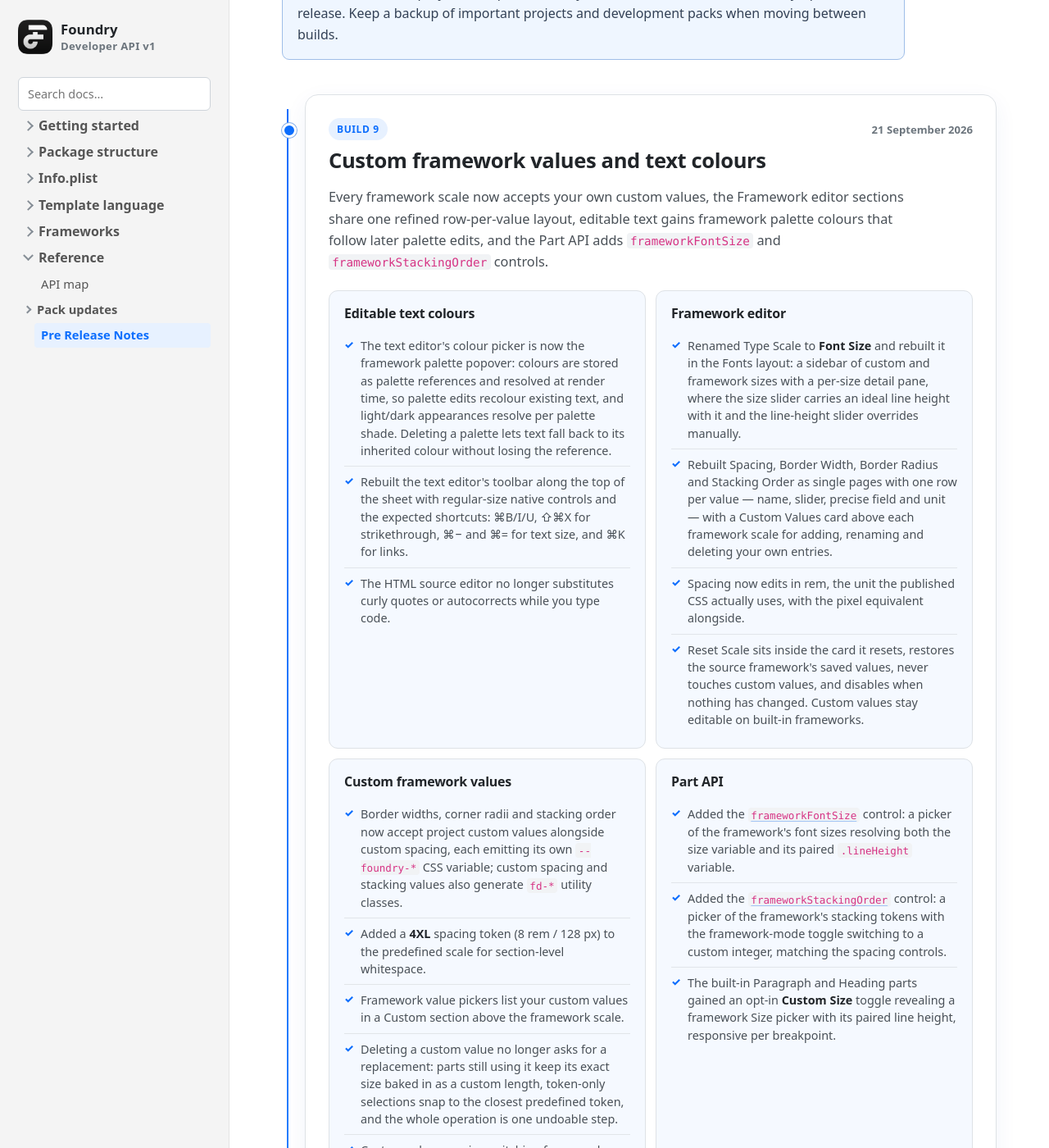
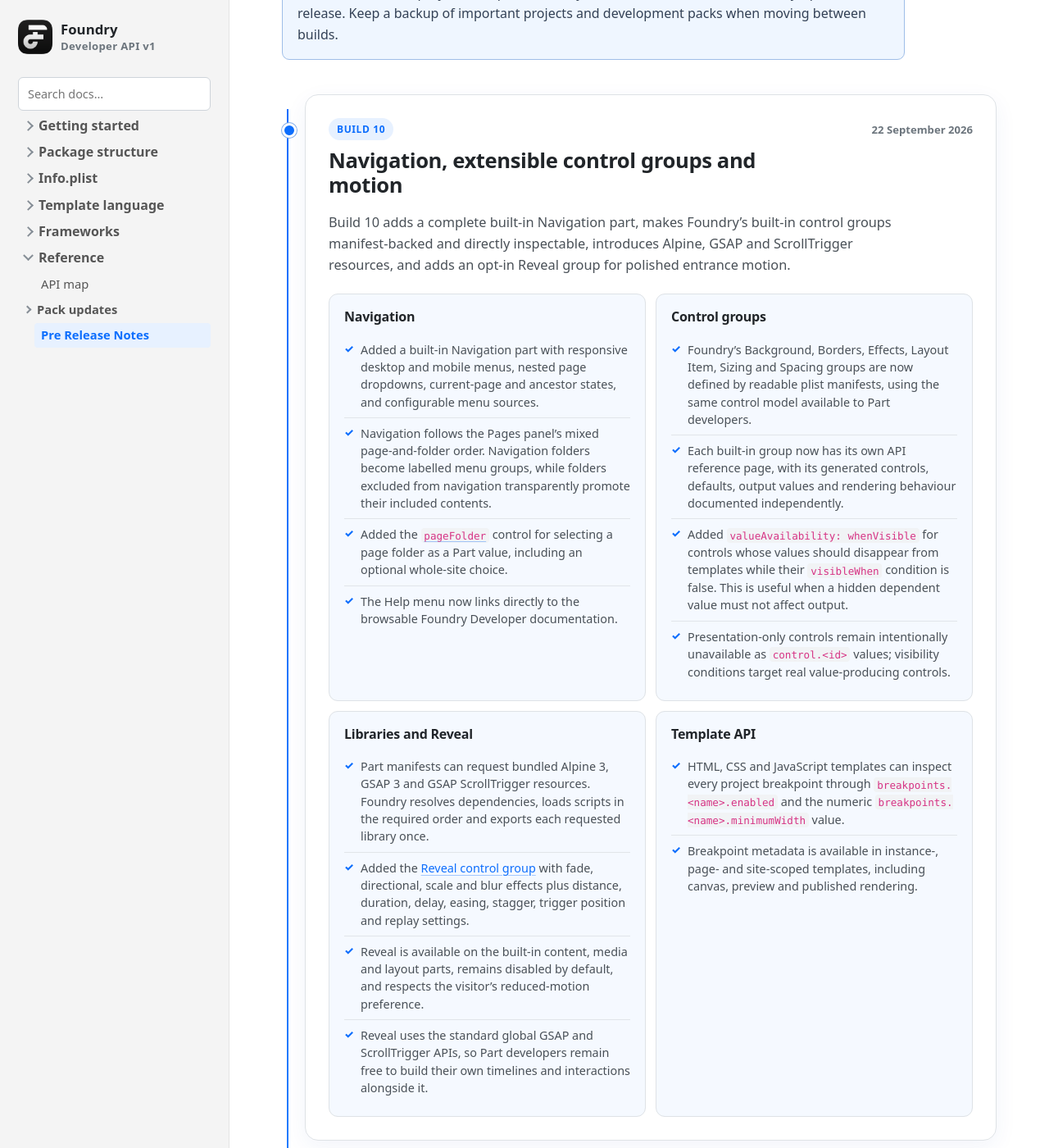
Before and after one commit to doobox/foundry-developer-api, a Jekyll site: the page built from pre-release-notes.md, in a window 1280 px wide and 1400 px high, scrolled down 394 px. Shown: the whole window at 82% size. Built offline with Jekyll 4.4.1, drawn with Linux system fonts in a browser that asks for light colours.

Commit message:
Add Build 10 pre-release notes

```diff
--- a/pre-release-notes.md
+++ b/pre-release-notes.md
@@ -11,6 +11,7 @@
     <h1>Pre-release notes</h1>
     <p class="lede">A concise history of the preview builds shared with Foundry’s early developers. Each build includes everything listed in the builds before it.</p>
     <nav class="release-jump" aria-label="Jump to a preview build">
+        <a href="#build-10">Build 10</a>
         <a href="#build-9">Build 9</a>
         <a href="#build-8">Build 8</a>
         <a href="#build-7">Build 7</a>
@@ -26,6 +27,57 @@
 </div>
 
 <div class="release-timeline">
+    <article class="release-build" id="build-10">
+        <header class="release-build-header">
+            <div>
+                <span class="release-build-number">Build 10</span>
+                <h2>Navigation, extensible control groups and motion</h2>
+            </div>
+            <time datetime="2026-09-22">22 September 2026</time>
+        </header>
+        <p class="release-summary">Build 10 adds a complete built-in Navigation part, makes Foundry’s built-in control groups manifest-backed and directly inspectable, introduces Alpine, GSAP and ScrollTrigger resources, and adds an opt-in Reveal group for polished entrance motion.</p>
+
+        <div class="release-groups">
+            <section class="release-group">
+                <h3>Navigation</h3>
+                <ul class="release-list">
+                    <li>Added a built-in Navigation part with responsive desktop and mobile menus, nested page dropdowns, current-page and ancestor states, and configurable menu sources.</li>
+                    <li>Navigation follows the Pages panel’s mixed page-and-folder order. Navigation folders become labelled menu groups, while folders excluded from navigation transparently promote their included contents.</li>
+                    <li>Added the <a href="page-folder-control.html"><code>pageFolder</code></a> control for selecting a page folder as a Part value, including an optional whole-site choice.</li>
+                    <li>The Help menu now links directly to the browsable Foundry Developer documentation.</li>
+                </ul>
+            </section>
+
+            <section class="release-group">
+                <h3>Control groups</h3>
+                <ul class="release-list">
+                    <li>Foundry’s Background, Borders, Effects, Layout Item, Sizing and Spacing groups are now defined by readable plist manifests, using the same control model available to Part developers.</li>
+                    <li>Each built-in group now has its own API reference page, with its generated controls, defaults, output values and rendering behaviour documented independently.</li>
+                    <li>Added <code>valueAvailability: whenVisible</code> for controls whose values should disappear from templates while their <code>visibleWhen</code> condition is false. This is useful when a hidden dependent value must not affect output.</li>
+                    <li>Presentation-only controls remain intentionally unavailable as <code>control.&lt;id&gt;</code> values; visibility conditions target real value-producing controls.</li>
+                </ul>
+            </section>
+
+            <section class="release-group">
+                <h3>Libraries and Reveal</h3>
+                <ul class="release-list">
+                    <li>Part manifests can request bundled Alpine 3, GSAP 3 and GSAP ScrollTrigger resources. Foundry resolves dependencies, loads scripts in the required order and exports each requested library once.</li>
+                    <li>Added the <a href="reveal-control-group.html">Reveal control group</a> with fade, directional, scale and blur effects plus distance, duration, delay, easing, stagger, trigger position and replay settings.</li>
+                    <li>Reveal is available on the built-in content, media and layout parts, remains disabled by default, and respects the visitor’s reduced-motion preference.</li>
+                    <li>Reveal uses the standard global GSAP and ScrollTrigger APIs, so Part developers remain free to build their own timelines and interactions alongside it.</li>
+                </ul>
+            </section>
+
+            <section class="release-group">
+                <h3>Template API</h3>
+                <ul class="release-list">
+                    <li>HTML, CSS and JavaScript templates can inspect every project breakpoint through <code>breakpoints.&lt;name&gt;.enabled</code> and the numeric <code>breakpoints.&lt;name&gt;.minimumWidth</code> value.</li>
+                    <li>Breakpoint metadata is available in instance-, page- and site-scoped templates, including canvas, preview and published rendering.</li>
+                </ul>
+            </section>
+        </div>
+    </article>
+
     <article class="release-build" id="build-9">
         <header class="release-build-header">
             <div>
```
